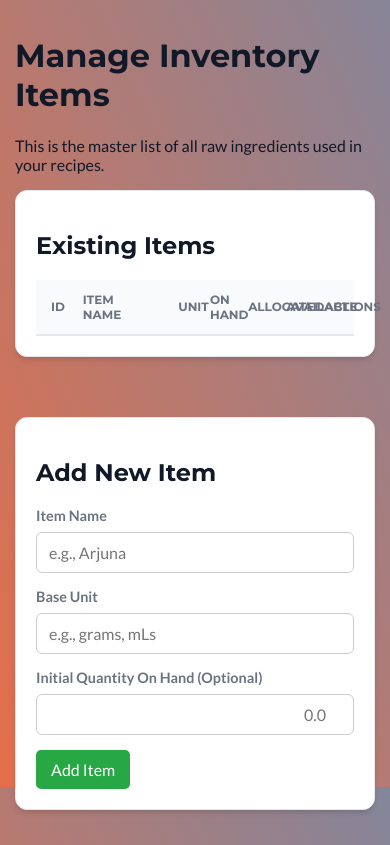
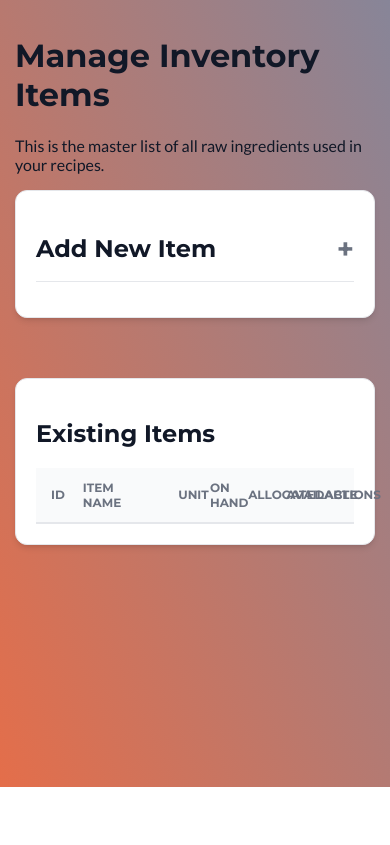
Before and after one commit to ATrapenard/Bliss_Analytics_Dashboard, a Flask app: page /inventory in a window 390 px wide. Shown: the part 57-902 px from the top of the page. After the commit the page ends 844 px from the top, so only its background shows below. Run offline with Flask 3, Linux system fonts and the light colour scheme; data that the repository does not hold is empty; some libraries are stand-ins or nearby versions.

Commit message:
style: Improve inventory form layout and add collapse
Prevents form from stretching, moves form above list on mobile using grid order, and makes the form collapsible.

```diff
--- a/templates/inventory_items.html
+++ b/templates/inventory_items.html
@@ -8,9 +8,9 @@
         display: grid;
         grid-template-columns: 2fr 1fr;
         gap: 40px;
+        align-items: start; /* Prevent columns stretching vertically */
     }
     table { table-layout: fixed; }
-    /* Adjusted column widths */
     th:nth-child(1) { width: 10%; } /* ID */
     th:nth-child(2) { width: 30%; } /* Name */
     th:nth-child(3) { width: 10%; } /* Unit */
@@ -19,11 +19,46 @@
     th:nth-child(6) { width: 12%; } /* Available */
     th:nth-child(7) { width: 14%; } /* Actions */
 
-
     .actions-cell { display: flex; gap: 5px; align-items: center; }
     .action-form { margin: 0; display: flex; align-items: center; }
     .edit-btn, .delete-btn { font-size: 0.8em; padding: 4px 8px; }
     input[type="number"] { text-align: right; }
+
+    /* Collapsible Form Styles */
+    .collapsible-header {
+        cursor: pointer;
+        display: flex;
+        justify-content: space-between;
+        align-items: center;
+        margin-bottom: 0; /* Remove default h2 margin */
+        padding-bottom: 15px; /* Add space below header */
+        border-bottom: 1px solid var(--border-color); /* Separator line */
+    }
+     .collapsible-header::after {
+        content: '\002B'; /* Plus sign */
+        font-weight: bold;
+        color: var(--text-medium);
+        font-size: 1.2em;
+        transition: transform 0.2s ease-out;
+     }
+     .collapsible-header.active::after {
+        content: "\2212"; /* Minus sign */
+        transform: rotate(180deg);
+     }
+    .form-content {
+        max-height: 0;
+        overflow: hidden;
+        transition: max-height 0.3s ease-out;
+        padding-top: 15px; /* Add space above form when open */
+    }
+
+
+    @media screen and (max-width: 900px) {
+        /* Stack order */
+        .form-container {
+            order: -1; /* Move form to the top */
+        }
+    }
 </style>
 
 <h1>Manage Inventory Items</h1>
@@ -44,7 +79,8 @@
         <table>
             <thead>
                 <tr>
-                    <th>ID</th> <th>Item Name</th>
+                    <th>ID</th>
+                    <th>Item Name</th>
                     <th>Unit</th>
                     <th>On Hand</th>
                     <th>Allocated</th>
@@ -55,7 +91,8 @@
             <tbody>
                 {% for item in inventory_items %}
                 <tr>
-                    <td>{{ item.id }}</td> <td>{{ item.name }}</td>
+                    <td>{{ item.id }}</td>
+                    <td>{{ item.name }}</td>
                     <td>{{ item.unit }}</td>
                     <td>{{ item.quantity_on_hand | round(2) }}</td>
                     <td>{{ item.quantity_allocated | round(2) }}</td>
@@ -75,7 +112,8 @@
     </div>
 
     <div class="form-container content-card">
-        <h2>Add New Item</h2>
+        <h2 id="add-item-toggle" class="collapsible-header">Add New Item</h2>
+        <div id="add-item-content" class="form-content">
             <form method="POST" action="{{ url_for('inventory_items_page') }}">
                 <div>
                     <label for="name">Item Name</label>
@@ -93,4 +131,29 @@
             </form>
         </div>
     </div>
+</div>
+
+<script>
+    document.addEventListener('DOMContentLoaded', () => {
+        const toggleButton = document.getElementById('add-item-toggle');
+        const content = document.getElementById('add-item-content');
+
+        toggleButton.addEventListener('click', () => {
+            toggleButton.classList.toggle('active');
+            content.classList.toggle('active'); // Add active class to content too
+
+            if (content.style.maxHeight) {
+                content.style.maxHeight = null; // Collapse
+            } else {
+                content.style.maxHeight = content.scrollHeight + "px"; // Expand
+            }
+        });
+
+        // Optional: Start collapsed by default?
+        // toggleButton.classList.remove('active');
+        // content.classList.remove('active');
+        // content.style.maxHeight = null;
+    });
+</script>
+
 {% endblock %}
```
Lines whose indentation alone changed are shown as unchanged.
